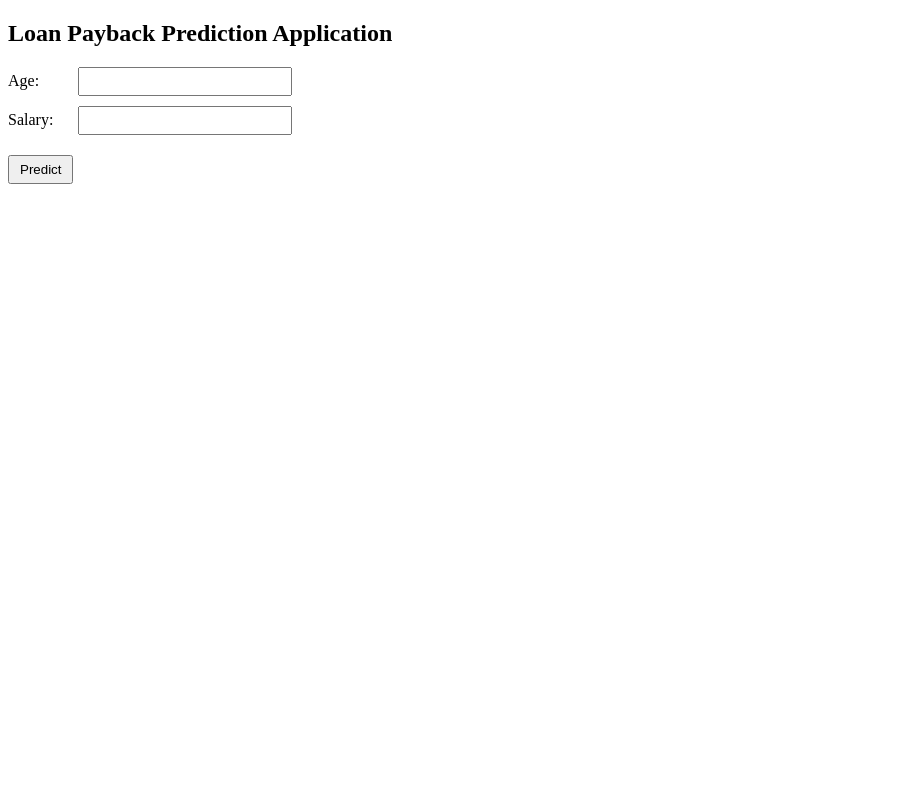
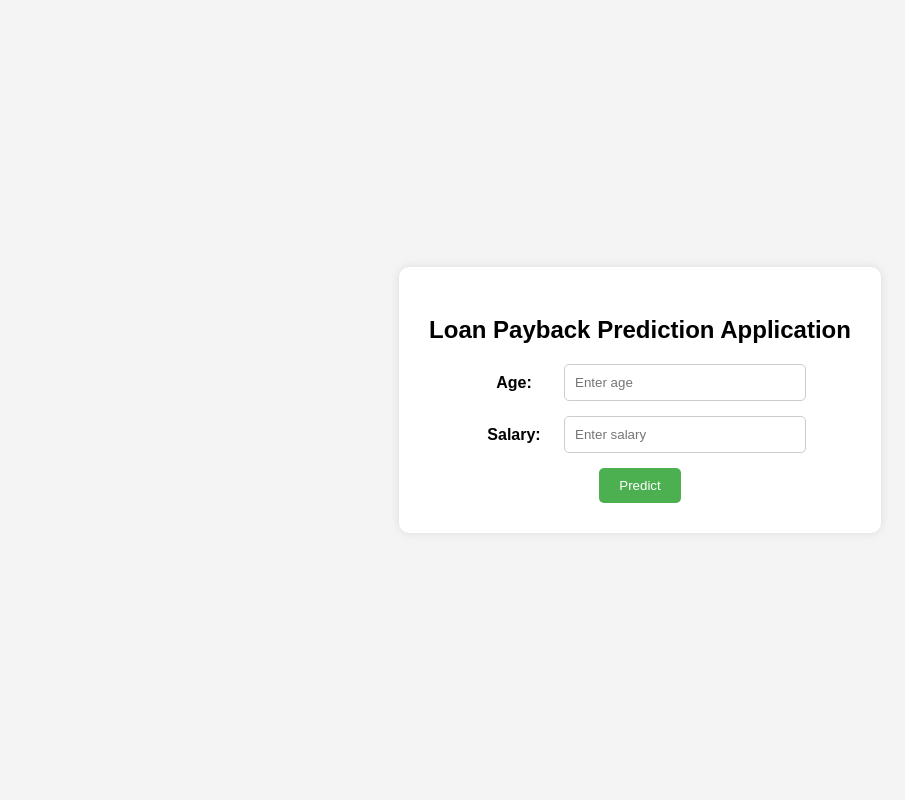
Before and after one commit to AnnyCare/Loan_Prediction_Deployment, a Flask app: page / in a window 1280 px wide. Shown: the whole page, without its empty margins (0-905 px from the left). Run offline with Flask 3, Linux system fonts and the light colour scheme; parts of the project's set-up code (start-up, migrations or seed data) failed here and were passed over.

Commit message:
'templates'

```diff
--- a/templates/index.html
+++ b/templates/index.html
@@ -5,44 +5,101 @@
     <meta name="viewport" content="width=device-width, initial-scale=1.0">
     <title>Loan Prediction</title>
     <style>
+        body {
+            font-family: Arial, sans-serif;
+            display: flex;
+            justify-content: center;
+            align-items: center;
+            height: 100vh;
+            background-color: #f4f4f4;
+            margin: 0;
+        }
+        .container {
+            background-color: white;
+            padding: 30px;
+            border-radius: 10px;
+            box-shadow: 0 0 10px rgba(0, 0, 0, 0.1);
+            text-align: center;
+        }
+        h2 {
+            font-size: 24px;
+            margin-bottom: 20px;
+        }
         .form-group {
-            margin-bottom: 10px;
+            margin-bottom: 15px;
             display: flex;
+            justify-content: center;
             align-items: center;
         }
         label {
-            width: 60px;
+            width: 80px;
             margin-right: 10px;
+            font-weight: bold;
         }
         input[type="number"] {
-            width: 200px;
-            padding: 5px;
+            width: 220px;
+            padding: 10px;
+            border: 1px solid #ccc;
+            border-radius: 5px;
         }
         input[type="submit"] {
-            padding: 5px 10px;
-            margin-top: 10px;
+            padding: 10px 20px;
+            background-color: #4CAF50;
+            color: white;
+            border: none;
+            border-radius: 5px;
             cursor: pointer;
+            transition: background-color 0.3s;
+        }
+        input[type="submit"]:hover {
+            background-color: #45a049;
+        }
+        .message {
+            margin-top: 20px;
+            font-size: 18px;
+            color: #333;
         }
     </style>
 </head>
 <body>
+    <div class="container">
         <h2>Loan Payback Prediction Application</h2>
-    <form action="/predict" method="POST">
+        <form action="/predict" method="POST" onsubmit="return validateForm()">
             <div class="form-group">
                 <label for="age">Age:</label>
-            <input type="number" id="age" name="age" required>
+                <input type="number" id="age" name="age" min="18" max="100" placeholder="Enter age" required>
             </div>
 
             <div class="form-group">
                 <label for="salary">Salary:</label>
-            <input type="number" id="salary" name="salary" required>
+                <input type="number" id="salary" name="salary" min="0" step="100" placeholder="Enter salary" required>
             </div>
 
             <input type="submit" value="Predict">
         </form>
 
         {% if prediction_text %}
+            <div class="message">
                 <h3>{{ prediction_text }}</h3>
+            </div>
         {% endif %}
+    </div>
+
+    <script>
+        function validateForm() {
+            const age = document.getElementById('age').value;
+            const salary = document.getElementById('salary').value;
+
+            if (!age || age < 18 || age > 100) {
+                alert("Please enter a valid age between 18 and 100.");
+                return false;
+            }
+            if (!salary || salary <= 0) {
+                alert("Please enter a valid salary greater than 0.");
+                return false;
+            }
+            return true;
+        }
+    </script>
 </body>
 </html>
```
Lines whose indentation alone changed are shown as unchanged.
